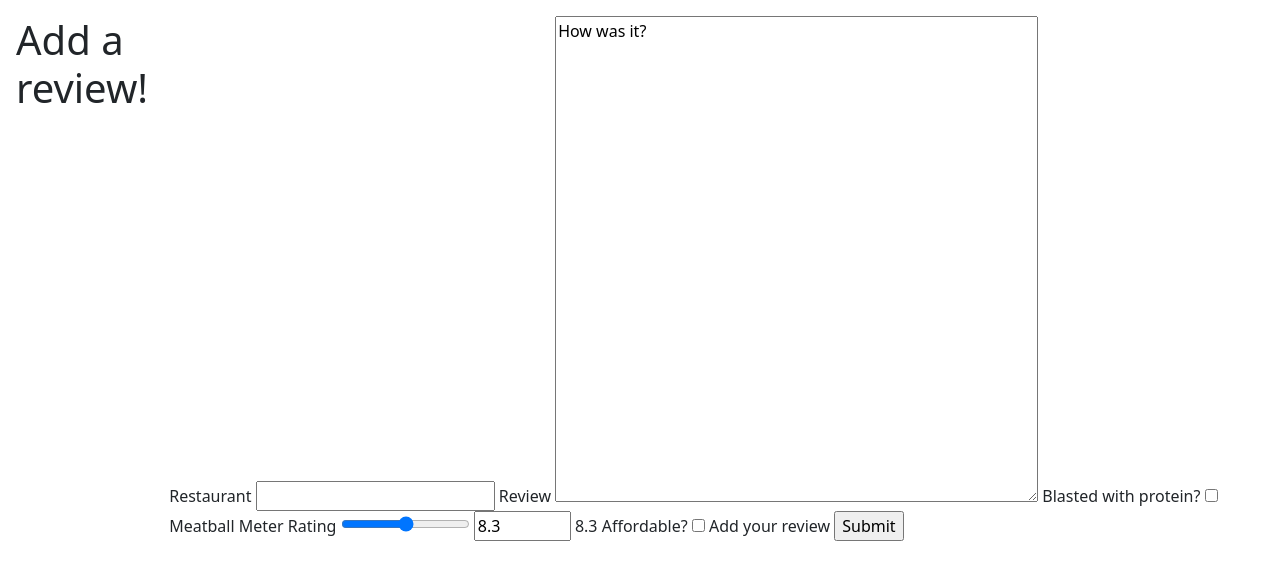
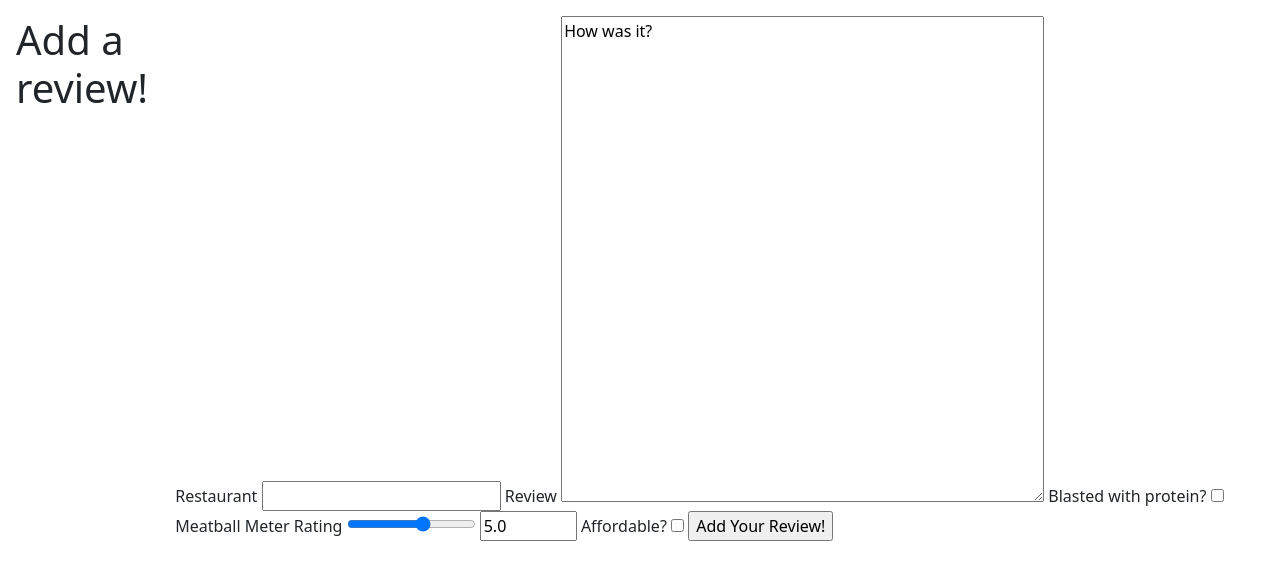
Before and after one commit to DouglasH9/possible_meatball_meter, a Flask app: page /add_review in a window 1280 px wide. Shown: the top 580 px of the page. Run offline with Flask 2, Linux system fonts and the light colour scheme; parts of the project's set-up code (start-up, migrations or seed data) failed here and were passed over.

Commit message:
fixed review form and boolean issues

```diff
--- a/flask_app/controllers/reviews.py
+++ b/flask_app/controllers/reviews.py
@@ -8,20 +8,25 @@ from flask_app.models import user
 def render_add_a_review():
     return render_template("/add_review.html")
 
-@app.route("push_review", methods=["POST"])
+@app.route("/push_review", methods=["POST"])
 def push_review_to_db():
+    # get rid of people who's user id not in session
     if "user_id" not in session:
         return redirect("/logout")
 
+    # set Review object data
     data = {
         "restaurant_name" : request.form["restaurant_name"],
         "review" : request.form["review"],
+        "is_blasted" : request.form["is_blasted"],
         "rating" : request.form["rating"],
         "is_affordable" : request.form["is_affordable"],
         "user_id" : session["user_id"]
     }
+    # redirect with flash messages if data doesn't pass validations
     if not Review.validate_review(data):
         return redirect("/dashboard")
 
+    # add review if passed validations
     Review.add_review(data)
     return redirect("/dashboard")
--- /dev/null
+++ b/flask_app/static/rangeInput.js
@@ -0,0 +1,19 @@
+const rangeInputs = document.querySelectorAll("input[type='range']")
+const numberInput = document.querySelector('input[type="number"]')
+
+const handleInputChange = e => {
+    let target = e.target
+    if (e.target.type !== "range") {
+        target = document.getElementById("rating")
+    }
+    const min = target.min
+    const max = target.max
+    const val = target.value
+
+    target.style.backgroundSize = (val - min) * 100 / (max - min) + "% 100%"
+}
+rangeInputs.forEach(input => {
+    input.addEventListener("input", handleInputChange)
+})
+
+numberInput.addEventListener("input", handleInputChange)
--- a/flask_app/templates/add_review.html
+++ b/flask_app/templates/add_review.html
@@ -5,6 +5,7 @@
     <meta http-equiv="X-UA-Compatible" content="IE=edge">
     <meta name="viewport" content="width=device-width, initial-scale=1.0">
     <link href="https://cdn.jsdelivr.net/npm/bootstrap@5.1.1/dist/css/bootstrap.min.css" rel="stylesheet" integrity="sha384-F3w7mX95PdgyTmZZMECAngseQB83DfGTowi0iMjiWaeVhAn4FJkqJByhZMI3AhiU" crossorigin="anonymous">
+    <script type="text/javascript" src="{{ url_for('static', filename='rangeInput.js') }}"></script>
     <title>Add a review!</title>
 </head>
 <body>
@@ -16,15 +17,15 @@
             <label for="review">Review</label>
             <textarea name="review" id="review" cols="50" rows="20">How was it?</textarea>
             <label for="is_blasted">Blasted with protein?</label>
-            <input type="checkbox" name="is_blasted" id="is_blasted">
+            <input type="checkbox" name="is_blasted" value=1>
+            <input type="hidden" name="is_blasted" value=0>
             <label for="rating">Meatball Meter Rating</label>
-            <input type="range" name="rating" id="rating" min="0" max="8.3" step="0.1" oninput="rangevalue.value=value">
-            <input type="number" min="0" max="8.3" step="0.1" value="8.3" id="rangevalue" oninput="range.value=value">
-            <output id="rangevalue">8.3</output>
+            <input type="range" name="rating" id="rating" min="0" max="8.3" step="0.1" value="5.0"  oninput="rangevalue.value=value">
+            <input type="number" min="0" max="8.3" step="0.1" value="5.0" id="rangevalue" oninput="rating.value=value">
             <label for="is_affordable">Affordable?</label>
-            <input type="checkbox" name="is_affordable" id="is_affordable">
-            <label for="submit">Add your review</label>
-            <input type="submit" name="submit">
+            <input type="checkbox" name="is_affordable" id="is_affordable" value=1>
+            <input type="hidden" name="is_affordable" value=0>
+            <input type="submit" name="submit" value="Add Your Review!">
         </form>
     </div>
 </body>
```
